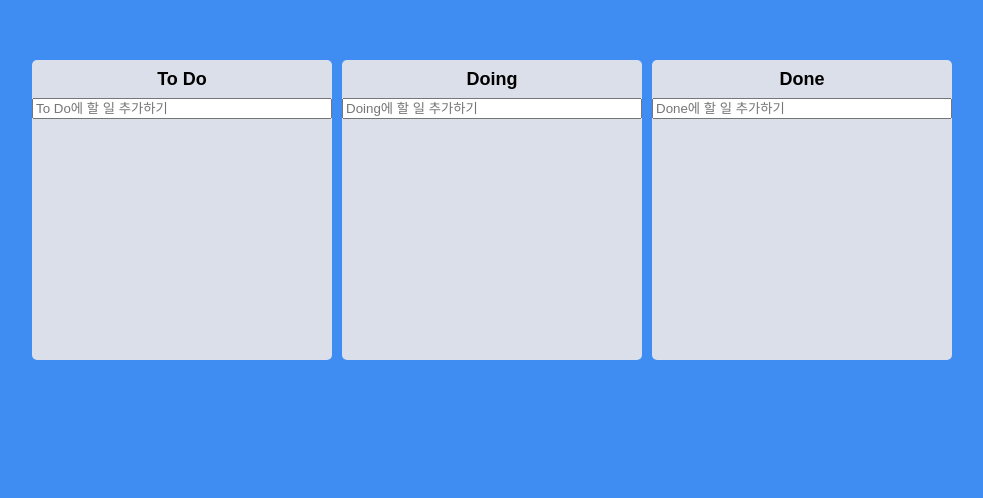
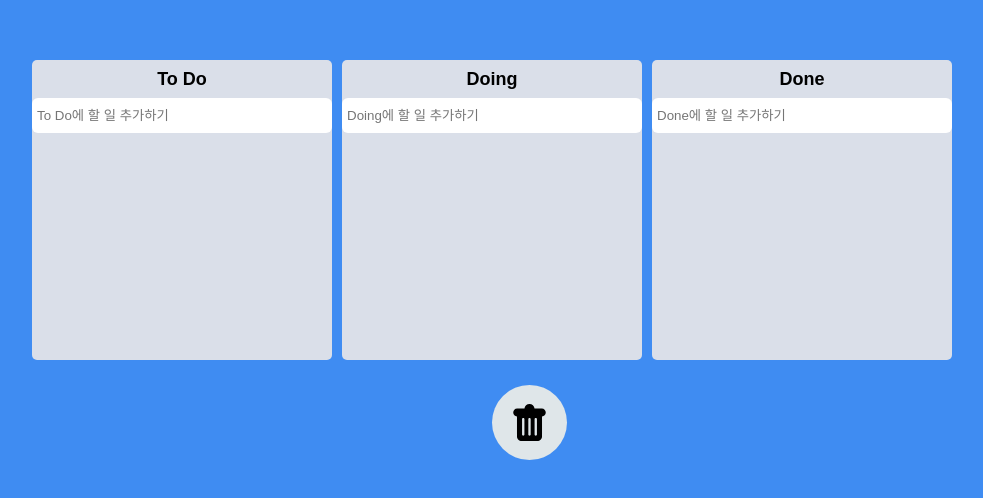
Before and after one commit to mocking-tiger/trello-clone, a React (Create React App) app: page / in a window 1280 px wide. Shown: the part 190-688 px from the top of the page, without its empty margins (148-1131 px from the left). Built offline with nearby package versions, Linux system fonts and the light colour scheme; a web font is replaced by a local one.

Commit message:
feat: task 삭제 기능

```diff
--- a/src/App.tsx
+++ b/src/App.tsx
@@ -1,6 +1,7 @@
 import styled from "styled-components";
-import Board from "./components/Board";
-import { DragDropContext, DropResult } from "react-beautiful-dnd";
+import Board, { IAreaProps } from "./components/Board";
+import CanIcon from "./assets/trash.svg";
+import { DragDropContext, Droppable, DropResult } from "react-beautiful-dnd";
 import { useRecoilState } from "recoil";
 import { toDoState } from "./atoms";
 
@@ -21,14 +22,46 @@ const Boards = styled.div`
   gap: 10px;
 `;
 
+const TrashCan = styled.div<IAreaProps>`
+  width: 75px;
+  height: 75px;
+  position: absolute;
+  left: 50%;
+  bottom: 150px;
+  background-color: ${(props) =>
+    props.isDraggingOver ? "#b2bec3" : "#dfe6e9"};
+  border-radius: 50%;
+  display: flex;
+  justify-content: center;
+  align-items: center;
+  transform: scale(${(props) => (props.isDraggingOver ? 1.2 : 1)});
+  transition: all 0.2s ease-in-out;
+
+  img {
+    width: 37.5px;
+    height: 37.5px;
+  }
+`;
+
 // 스타일드 컴포넌트 영역 끝
 
 function App() {
   const [toDos, setToDos] = useRecoilState(toDoState);
+
   const onDragEnd = (info: DropResult) => {
     console.log(info);
     const { destination, source } = info;
-    if (destination?.droppableId === source.droppableId) {
+    if (destination?.droppableId === "trash") {
+      setToDos((allBoards) => {
+        const copiedBoard = [...allBoards[source.droppableId]];
+        copiedBoard.splice(source.index, 1);
+
+        return {
+          ...allBoards,
+          [source.droppableId]: copiedBoard,
+        };
+      });
+    } else if (destination?.droppableId === source.droppableId) {
       // 같은 보드에서의 이동
       setToDos((allBoards) => {
         const copiedBoard = [...allBoards[source.droppableId]];
@@ -68,6 +101,18 @@ function App() {
           ))}
         </Boards>
       </Wrapper>
+      <Droppable droppableId="trash">
+        {(provided, snapshot) => (
+          <TrashCan
+            ref={provided.innerRef}
+            {...provided.droppableProps}
+            isDraggingOver={snapshot.isDraggingOver}
+          >
+            <img src={CanIcon} alt="휴지통 아이콘" />
+            <div style={{ position: "absolute" }}>{provided.placeholder}</div>
+          </TrashCan>
+        )}
+      </Droppable>
     </DragDropContext>
   );
 }
--- a/src/atoms.tsx
+++ b/src/atoms.tsx
@@ -17,3 +17,9 @@ export const toDoState = atom<IToDoState>({
     Done: [],
   },
 });
+
+// 해야할것
+// 1. 투두 삭제 기능(드래그로 삭제)
+// 2. 각 태스크 로컬스토리지에 저장
+// 3. 새 보드 생성, 삭제 기능
+// 4. 보드들의 순서를 바꾸는 기능
--- a/src/components/Board.tsx
+++ b/src/components/Board.tsx
@@ -5,9 +5,9 @@ import { useForm } from "react-hook-form";
 import { ITodo, toDoState } from "../atoms";
 import { useSetRecoilState } from "recoil";
 
-interface IAreaProps {
+export interface IAreaProps {
   isDraggingOver: boolean;
-  isDraggingFromThis: boolean;
+  isDraggingFromThis?: boolean;
 }
 
 const Wrapper = styled.div`
@@ -28,7 +28,7 @@ const Title = styled.h2`
 `;
 
 const Area = styled.div<IAreaProps>`
-  padding: 20px;
+  padding: 10px;
   background-color: ${(props) =>
     props.isDraggingOver
       ? "#b2bec3"
@@ -44,6 +44,14 @@ const Form = styled.form`
 
   input {
     width: 100%;
+    margin: 0 auto;
+    padding: 10px 5px;
+    border: 0px;
+    border-radius: 6px;
+
+    &:focus {
+      outline: none;
+    }
   }
 `;
 
```
Also changed, not shown: css.d.ts (added, +9 -0 lines), src/assets/trash.svg (added).
